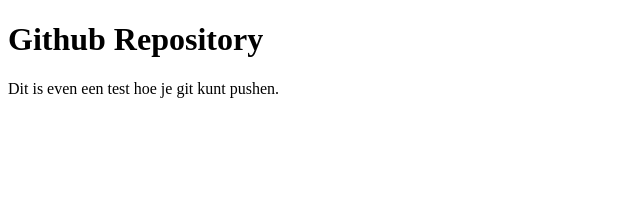
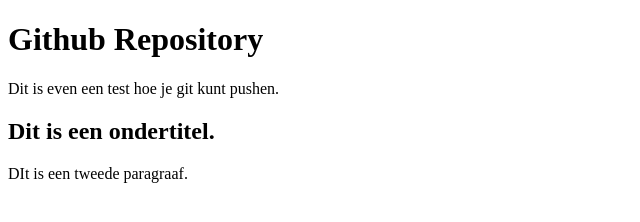
Before and after one commit to SanderPot0/gittest, a plain HTML site: page index.html in a window 1280 px wide. Shown: the whole page, without its empty margins (0-640 px from the left). Drawn offline with Linux system fonts and the light colour scheme.

Commit message:
Tweede paragraaf toegevoegd met titel.

```diff
--- a/index.html
+++ b/index.html
@@ -6,5 +6,8 @@
 	<body>
 		<h1>Github Repository</h1>
 		<p>Dit is even een test hoe je git kunt pushen.</p>
+
+		<h2>Dit is een ondertitel.</h2>
+		<p>DIt is een tweede paragraaf.</p>
 	</body>
 </html>
```
